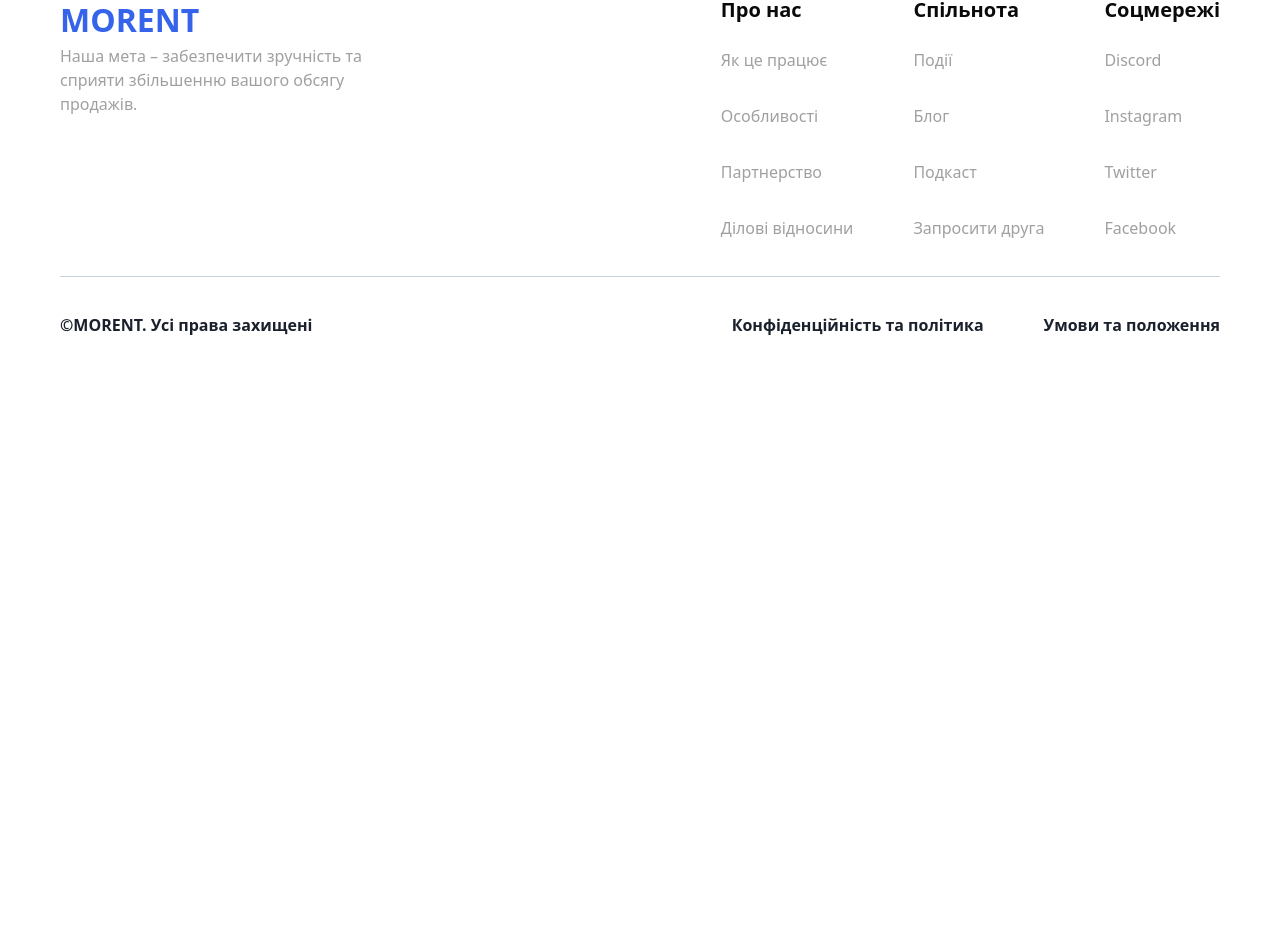
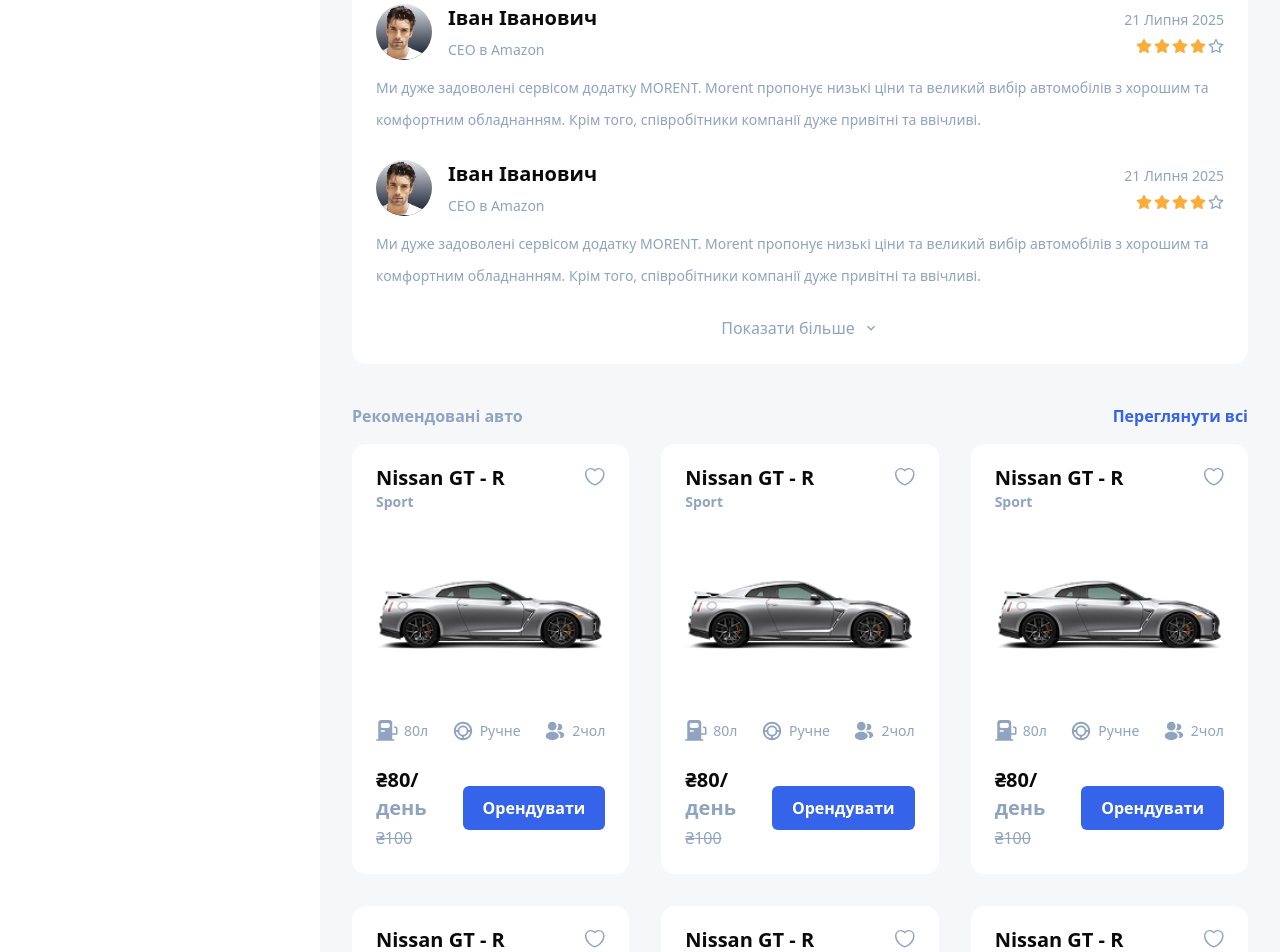
Before and after one commit to kostNai/morent-nextjs, a Next.js app: page /cars/1 in a window 1280 px wide. Shown: the part 1162-2114 px from the top of the page. Before the commit the page ends 1559 px from the top, so only its background shows below. Built offline with nearby package versions, Linux system fonts and the light colour scheme.

Commit message:
Added CommentsSection, CommetCard components

```diff
--- a/src/app/cars/[id]/page.tsx
+++ b/src/app/cars/[id]/page.tsx
@@ -1,4 +1,7 @@
+import CarCard from '@/components/carCard/CarCard'
 import CarInfoCard from '@/components/carInfoCard/CarInfoCard'
+import CommentsSection from '@/components/commentsSection/CommentsSection'
+import Link from 'next/link'
 
 export default async function Page({
     params,
@@ -9,6 +12,85 @@ export default async function Page({
     return (
         <div className='w-full p-8 grow-0 shrink '>
             <CarInfoCard />
+            <CommentsSection />
+            <section className='pt-10'>
+                <div className='flex justify-between items-center'>
+                    <p className='text-text-secondary-light font-semibold'>
+                        Рекомендовані авто
+                    </p>
+                    <Link href='/cars' className='text-primary font-bold'>
+                        Переглянути всі
+                    </Link>
+                </div>
+                <div className='mt-4 flex flex-wrap gap-8'>
+                    <CarCard
+                        title='Nissan GT - R'
+                        type='Sport'
+                        img='/images/car.png'
+                        fuelCapacity={80}
+                        controlType='Ручне'
+                        capacity='2'
+                        price={100}
+                        discount={20}
+                        id='1'
+                    />
+                    <CarCard
+                        title='Nissan GT - R'
+                        type='Sport'
+                        img='/images/car.png'
+                        fuelCapacity={80}
+                        controlType='Ручне'
+                        capacity='2'
+                        price={100}
+                        discount={20}
+                        id='1'
+                    />
+                    <CarCard
+                        title='Nissan GT - R'
+                        type='Sport'
+                        img='/images/car.png'
+                        fuelCapacity={80}
+                        controlType='Ручне'
+                        capacity='2'
+                        price={100}
+                        discount={20}
+                        id='1'
+                    />
+                    <CarCard
+                        title='Nissan GT - R'
+                        type='Sport'
+                        img='/images/car.png'
+                        fuelCapacity={80}
+                        controlType='Ручне'
+                        capacity='2'
+                        price={100}
+                        discount={20}
+                        id='7'
+                    />
+                    <CarCard
+                        title='Nissan GT - R'
+                        type='Sport'
+                        img='/images/car.png'
+                        fuelCapacity={80}
+                        controlType='Ручне'
+                        capacity='2'
+                        price={100}
+                        discount={20}
+                        id='6'
+                    />
+                    <CarCard
+                        title='Nissan GT - R'
+                        type='Sport'
+                        img='/images/car.png'
+                        fuelCapacity={80}
+                        controlType='Ручне'
+                        capacity='2'
+                        price={100}
+                        discount={20}
+                        id='5'
+                    />
+                </div>
+            </section>
         </div>
     )
 }
--- a/src/components/carInfoCard/carImages/CarImages.tsx
+++ b/src/components/carInfoCard/carImages/CarImages.tsx
@@ -31,7 +31,6 @@ export default function CarImages() {
             <div className='mt-6'>
                 <CarsSlider
                     images={images}
-                    currentImage={currentImage}
                     setCurrrentImage={setCurrrentImage}
                 />
             </div>
--- a/src/components/carsSlider/CarsSlider.tsx
+++ b/src/components/carsSlider/CarsSlider.tsx
@@ -9,16 +9,15 @@ import { useEffect, useState } from 'react'
 
 type Props = {
     images: string[]
-    currentImage: string
     setCurrrentImage: (image: string) => void
 }
 
-export function CarsSlider({ images, currentImage, setCurrrentImage }: Props) {
+export function CarsSlider({ images, setCurrrentImage }: Props) {
     const [activeImage, setActiveImage] = useState<string>(images[0])
 
     useEffect(() => {
         setCurrrentImage(activeImage)
-    }, [images, activeImage])
+    }, [images, activeImage, setCurrrentImage])
     return (
         <Carousel
             opts={{
--- /dev/null
+++ b/src/components/commentsSection/CommentsSection.tsx
@@ -0,0 +1,25 @@
+import { MdOutlineKeyboardArrowDown } from 'react-icons/md'
+
+import CommentCard from './commentCard/CommentCard'
+
+export default function CommentsSection() {
+    return (
+        <section className='mt-8 p-6 bg-white rounded-xl'>
+            <div className='flex gap-3 items-center'>
+                <h4 className='text-xl font-semibold'>Перегляди</h4>
+                <p className='py-1.5 px-3 text-sm text-white font-bold bg-primary rounded-md'>
+                    13
+                </p>
+            </div>
+            <div className='mt-8 flex flex-col gap-6'>
+                <CommentCard />
+                <CommentCard />
+            </div>
+            <div className='mt-6 w-full flex justify-center items-center '>
+                <button className='flex items-center gap-2 text-text-secondary-light cursor-pointer'>
+                    Показати більше <MdOutlineKeyboardArrowDown />
+                </button>
+            </div>
+        </section>
+    )
+}
--- /dev/null
+++ b/src/components/commentsSection/commentCard/CommentCard.tsx
@@ -0,0 +1,48 @@
+import Image from 'next/image'
+import { FaRegStar, FaStar } from 'react-icons/fa6'
+
+export default function CommentCard() {
+    return (
+        <article>
+            <div className='flex justify-between items-center'>
+                <div className='flex gap-4'>
+                    <div className='relative size-14 rounded-full bg-linear-to-b from-gray-200 to-gray-900 flex justify-center items-center'>
+                        <Image
+                            src='/images/avatar.png'
+                            fill
+                            alt='Фото профілю'
+                            style={{ objectFit: 'contain' }}
+                            className='rounded-full'
+                        />
+                    </div>
+                    <div className='flex flex-col justify-between'>
+                        <h5 className='text-xl font-bold'>Іван Іванович</h5>
+                        <p className='text-sm text-text-secondary-light'>
+                            СЕО в Amazon
+                        </p>
+                    </div>
+                </div>
+                <div className='flex flex-col items-end gap-2'>
+                    <p className='text-sm text-text-secondary-light'>
+                        21 Липня 2025
+                    </p>
+                    <div className='flex gap-0.5'>
+                        <FaStar color='#FBAD39' />
+                        <FaStar color='#FBAD39' />
+                        <FaStar color='#FBAD39' />
+                        <FaStar color='#FBAD39' />
+                        <FaRegStar color='90A3BF' />
+                    </div>
+                </div>
+            </div>
+            <div className='mt-3'>
+                <p className='text-sm text-text-secondary-light leading-8'>
+                    Ми дуже задоволені сервісом додатку MORENT. Morent пропонує
+                    низькі ціни та великий вибір автомобілів з хорошим та
+                    комфортним обладнанням. Крім того, співробітники компанії
+                    дуже привітні та ввічливі.
+                </p>
+            </div>
+        </article>
+    )
+}
--- a/src/components/ui/CheckBox.tsx
+++ b/src/components/ui/CheckBox.tsx
@@ -20,7 +20,7 @@ export default function CheckBox({
             <input
                 type='checkbox'
                 name={name}
-                className='relative peer appearance-none w-5 h-5 border border-gray-400 rounded-md checked:bg-primary checked:border-primary focus:outline-none'
+                className='relative peer appearance-none w-5 h-5 border border-gray-400 rounded-sm checked:bg-primary checked:border-primary focus:outline-none'
                 checked={checked}
                 onChange={() => onChange(value)}
             />
```
Also changed, not shown: public/images/avatar.jpg (added), public/images/avatar.png (added).
